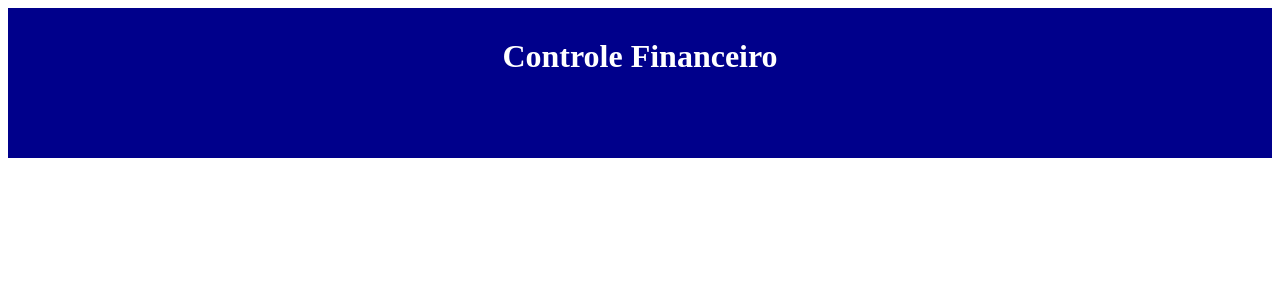
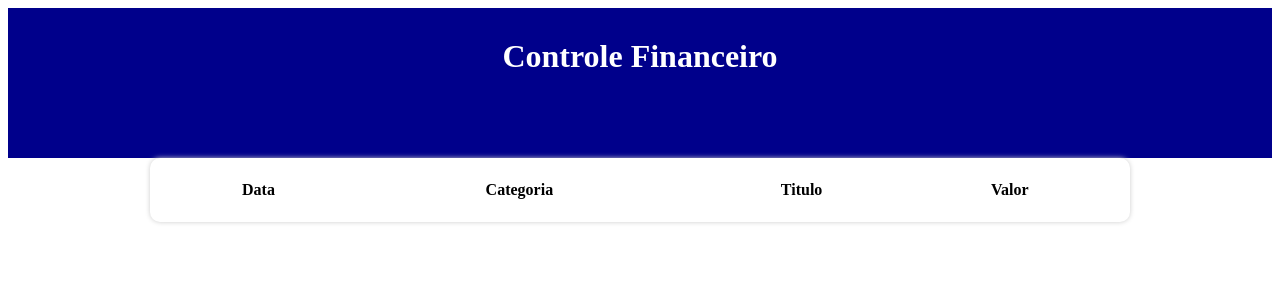
Before and after one commit to LeoScripts/controle-financeiro, a React (Vite) app: page / in a window 1280 px wide. Shown: the top 300 px of the page. Built offline with nearby package versions, Linux system fonts and the light colour scheme.

Commit message:
estilizando nossas colunas

```diff
--- a/src/App.tsx
+++ b/src/App.tsx
@@ -5,6 +5,7 @@
 import { categories } from "./data/categories";
 import { items } from "./data/items";
 import { getCurrentMonth, filterListByMonth } from './helpers/dateFilter'
+import { TableArea } from "./components/tableArea";
 
 
 
@@ -30,6 +31,7 @@
         {/* area de incersão de dados */}
 
         {/* tabela de intens */}
+        <TableArea />
       </C.Body>
     </C.Container>
   );
--- /dev/null
+++ b/src/components/tableArea/index.tsx
@@ -0,0 +1,22 @@
+import * as C from './styles';
+
+export function TableArea () {
+    return(
+        <C.Table>
+            {/* linhas de cabeçario */}
+            <thead>
+                {/* colunas */}
+                <tr>
+                    <C.TableHeadColumn>Data</C.TableHeadColumn>
+                    <C.TableHeadColumn>Categoria</C.TableHeadColumn>
+                    <C.TableHeadColumn>Titulo</C.TableHeadColumn>
+                    <C.TableHeadColumn>Valor</C.TableHeadColumn>
+                </tr>
+            </thead>
+            <tbody>
+
+            </tbody>
+        </C.Table>
+    );
+
+};
--- /dev/null
+++ b/src/components/tableArea/styles.ts
@@ -0,0 +1,15 @@
+import styled from "styled-components";
+
+export const Table = styled.table`
+    width: 100%;
+    background-color: #FFF;
+    padding: 20px;
+    box-shadow: 0 0 5px #CCC;
+    border-radius: 10px;
+
+`;
+
+export const TableHeadColumn = styled.th`
+
+
+`;
```
